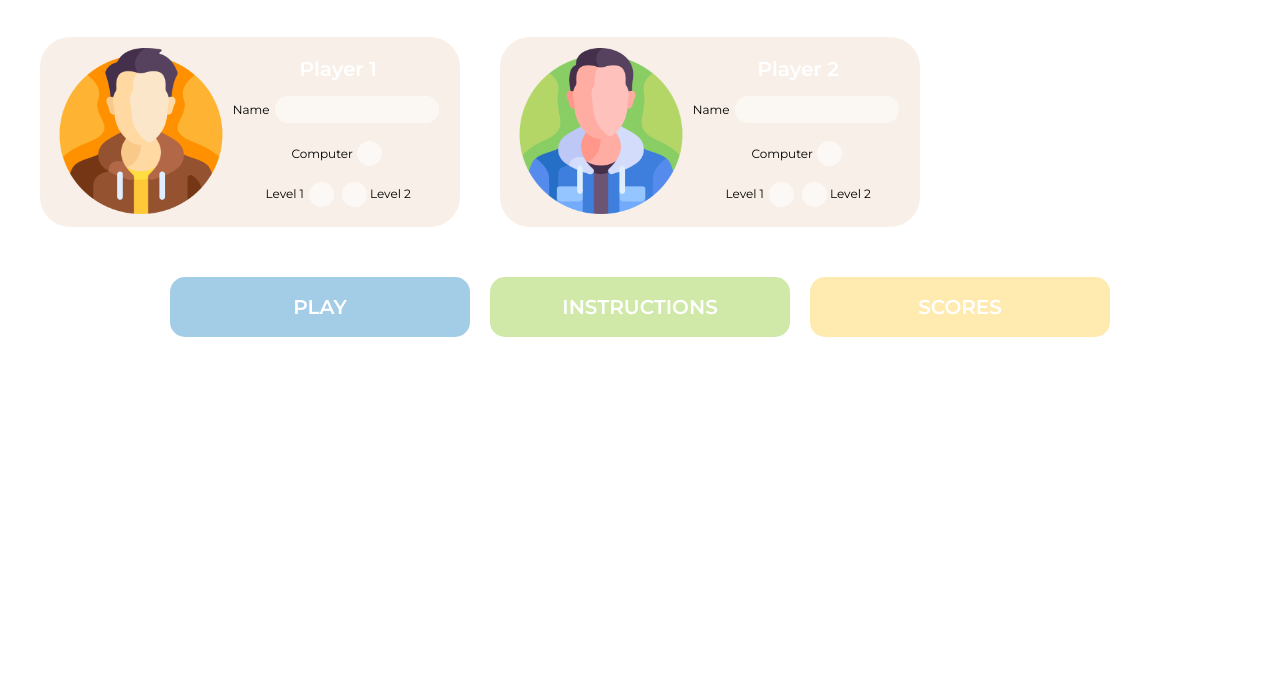
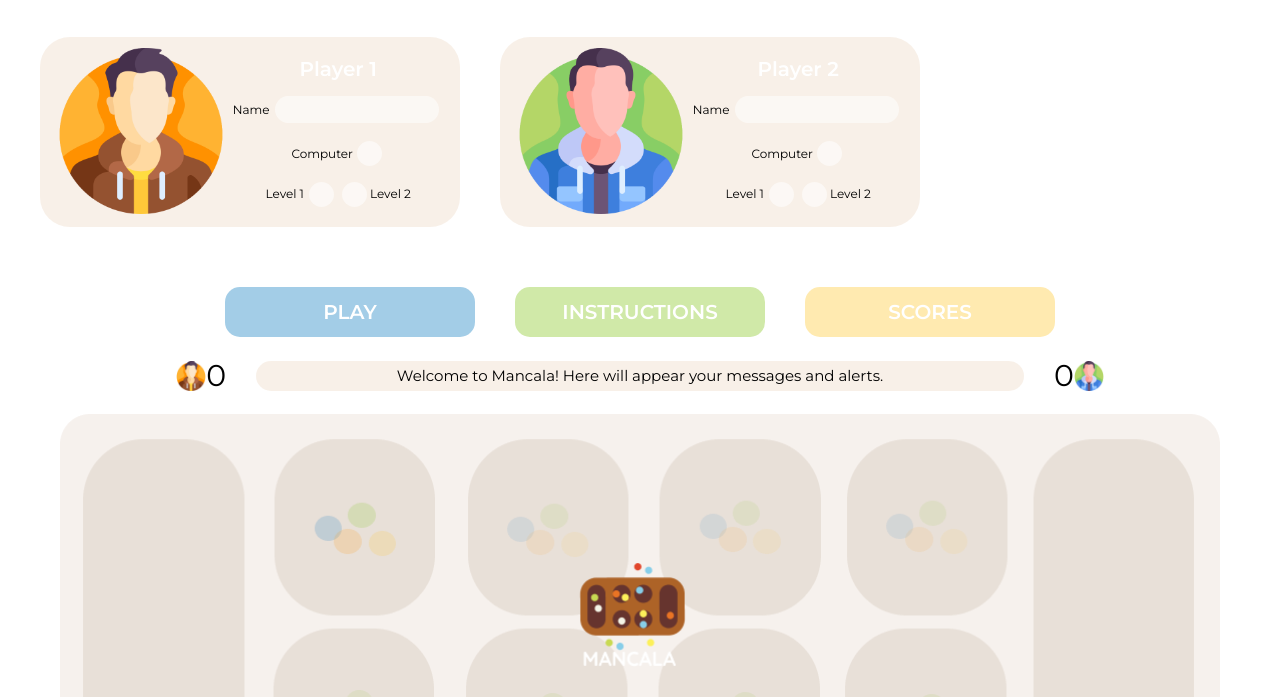
Before and after one commit to margaridav27/feup-ltw-Mancala, a plain HTML site: page index.html in a window 1280 px wide. Shown: the part 103-800 px from the top of the page. Drawn offline with Linux system fonts and the light colour scheme.

Commit message:
info panel

```diff
--- a/index.html
+++ b/index.html
@@ -10,6 +10,7 @@
   <link href="styles/header.css" rel="stylesheet">
   <link href="styles/players-configurations.css" rel="stylesheet">
   <link href="styles/menu.css" rel="stylesheet">
+  <link href="styles/panels.css" rel="stylesheet">
 </head>
 
 <body>
@@ -77,6 +78,22 @@
     <button class="menu-btn" id="instructions-btn">INSTRUCTIONS</button>
     <button class="menu-btn" id="scores-btn">SCORES</button>
   </div>
+  <div class="info-panel">
+    <div class="score">
+      <img src="images/player-1-icon.png" alt="Default Panel Background">
+      0
+    </div>
+    <div class="info">
+      Welcome to Mancala! Here will appear your messages and alerts.
+    </div>
+    <div class="score">
+      0
+      <img src="images/player-2-icon.png" alt="Default Panel Background">
+    </div>
+  </div>
+  <div class="default-panel">
+    <img src="images/default-panel-background.png" alt="Default Panel Background">
+  </div>
 </body>
 
 </html>
--- a/styles/menu.css
+++ b/styles/menu.css
@@ -5,9 +5,9 @@
 }
 
 .menu-btn {
-    width: 300px;
-    height: 60px;
-    margin: 10px;
+    width: 250px;
+    height: 50px;
+    margin: 20px;
     border-radius: 15px;
     font-size: 20px;
     font-weight: bold;
--- /dev/null
+++ b/styles/panels.css
@@ -0,0 +1,45 @@
+/* ------------------ DEFAULT PANEL ------------------ */
+.default-panel {
+    width: 100%;
+    display: flex;
+    justify-content: center;
+}
+
+.default-panel img {
+    margin: 20px;
+    width: 1160px;
+    height: 415px;
+}
+
+/* ------------------ INFO PANEL ------------------ */
+.info-panel {
+    width: 100%;
+    display: flex;
+    justify-content: center;
+    align-items: center;
+}
+
+.info-panel .score, .info-panel .info {
+    display: flex;
+    justify-content: center;
+    align-items: center;
+}
+
+.info-panel .score {
+    font-size: 30px;
+}
+
+.info-panel .score img {
+    width: 30px;
+    height: 30px;
+}
+
+.info-panel .info {
+    width: 60%;
+    height: 30px;
+    margin-right: 30px;
+    margin-left: 30px;
+    border-radius: 15px;
+    background-color: rgba(230, 204, 178, 0.3);
+    font-size: 15px;
+}
```
Also changed, not shown: images/default-panel-background.png (added).
